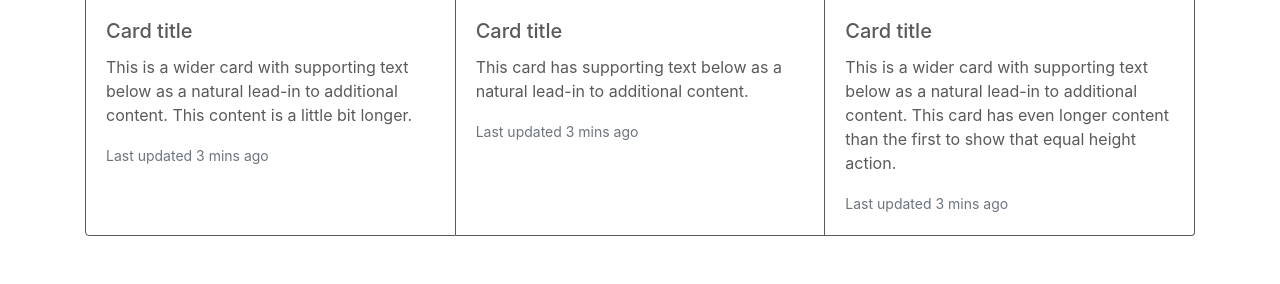
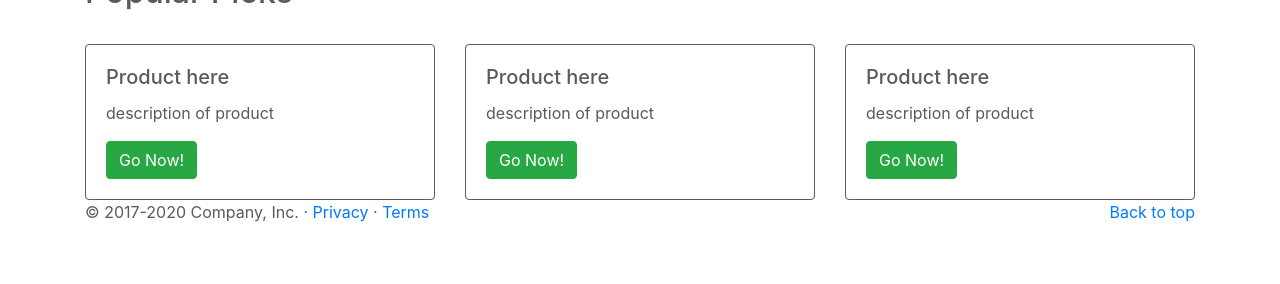
Before and after one commit to userplusplus/IT6041Web, a Django app: page / in a window 1280 px wide. Shown: the part 1149-1433 px from the top of the page. After the commit the page ends 1371 px from the top, so only its background shows below. Run offline with Django 3.2, Linux system fonts and the light colour scheme; some libraries are stand-ins or nearby versions.

Commit message:
Home page Carousel and Cards
Updated carousel so each img can link to a landing page. Need to do landing page
Updated cards to show how it will look and what links  are connected to that card. Links still need to set up (ListView probably)

```diff
--- a/IT6041App/static/IT6041App/carousel.css
+++ b/IT6041App/static/IT6041App/carousel.css
@@ -45,7 +45,6 @@
   background-color: #737373;
 }
 
-
 .carousel-item {
   height: 40rem;
 }
@@ -54,7 +53,7 @@
   top: 0;
   left: 0;
   min-width: 100%;
-  height: 32rem;
+  height: 36rem;
 }
 
 
--- a/IT6041App/templates/IT6041App/base.html
+++ b/IT6041App/templates/IT6041App/base.html
@@ -49,7 +49,7 @@
           <button class="navbar-toggler" type="button" data-toggle="collapse" data-target="#navbarToggleExternalContent" aria-controls="navbarToggleExternalContent" aria-expanded="false" aria-label="Toggle navigation">
             <span class="navbar-toggler-icon"></span>
           </button>
-            <h1>Greenworld's</h1>
+            <h1 style="text-align:center;">Greenworld's</h1>
           <form class="form-inline mt-2 mt-md-0">
             <input class="form-control mr-sm-2" type="text" placeholder="Search" aria-label="Search">
             <button class="btn btn-outline-success my-2 my-sm-0" type="submit">Search</button>
--- a/IT6041App/templates/IT6041App/index.html
+++ b/IT6041App/templates/IT6041App/index.html
@@ -18,10 +18,11 @@
         <svg class="bd-placeholder-img" width="100%" height="100%" xmlns="http://www.w3.org/2000/svg" preserveAspectRatio="xMidYMid slice" focusable="false" role="img"><rect width="100%" height="100%" fill="white"/></svg>
         <div class="container">
           <div class="carousel-caption text-center">
-            <h1>All Purpose Cleaner Grapefruit & Mint 500ml</h1>
-            <img src="{% static '/Product_1.jpg' %}" width="200" height="340">
-            <p>Eco Planet use plant based ingredients and couple them with the latest technologies</p>
-            <p>to ensure a superior clean while still protecting our planet.</p>
+            <a href="#" target="_blank">
+              <img src="{% static '/Product_1.jpg' %}" width="300" height="420">
+            </a>
+            <h4>All Purpose Cleaner Grapefruit & Mint 500ml</h4>
+            <p>Eco Planet use plant based ingredients and couple them with the latest technologies to ensure a superior clean while still protecting our planet.</p>
           </div>
         </div>
       </div>
@@ -29,19 +30,23 @@
         <svg class="bd-placeholder-img" width="100%" height="100%" xmlns="http://www.w3.org/2000/svg" preserveAspectRatio="xMidYMid slice" focusable="false" role="img"><rect width="100%" height="100%" fill="white"/></svg>
         <div class="container">
           <div class="carousel-caption">
-            <h1>Another example headline.</h1>
-            <p>Cras justo odio, dapibus ac facilisis in, egestas eget quam. Donec id elit non mi porta gravida at eget metus. Nullam id dolor id nibh ultricies vehicula ut id elit.</p>
-            <p><a class="btn btn-lg btn-primary" href="#" role="button">Learn more</a></p>
+            <a href="#" target="_blank">
+              <img src="{% static '/Natural-Wood-Bed-Frame-2.jpg' %}" width="550" height="340">
+            </a>
+            <h4>Eco Wood Bed Frame</h4>
+            <p>Made from 100% reclaimed wood, eco-conscious materials and environmentally conscious manufacturing. Our Natural Wood Bed Frame is handmade in our Auckland shop, finished in Rustic Raw with a zero-VOC sealant. It assembles without tools. </p>
            </div>
         </div>
       </div>
        <div class="carousel-item">
         <svg class="bd-placeholder-img" width="100%" height="100%" xmlns="http://www.w3.org/2000/svg" preserveAspectRatio="xMidYMid slice" focusable="false" role="img"><rect width="100%" height="100%" fill="white"/></svg>
         <div class="container">
-          <div class="carousel-caption text-right">
-            <h1>One more for good measure.</h1>
-            <p>Cras justo odio, dapibus ac facilisis in, egestas eget quam. Donec id elit non mi porta gravida at eget metus. Nullam id dolor id nibh ultricies vehicula ut id elit.</p>
-            <p><a class="btn btn-lg btn-primary" href="#" role="button">Browse gallery</a></p>
+          <div class="carousel-caption">
+            <a href="#" target="_blank">
+             <img src="{% static '/hoodie.jpg' %}" width="350" height="340">
+            </a>
+            <h4>Slub Pullover Hoodie Tee </h4>
+            <p>This comfortable long shirt hoodie is made from 100% organic cotton, ensuring the sustainability of this product. Comfortable, snug and perfect for lightweight layering.</p>
            </div>
         </div>
       </div>
@@ -65,61 +70,70 @@
     <h2>Popular Categories</h2>
     <br>
 
-    <div class="card-group">
+     <div class="row">
+      <div class="col-sm-4">
         <div class="card">
-        <img src="..." class="card-img-top" alt="...">
           <div class="card-body">
-          <h5 class="card-title">Card title</h5>
-          <p class="card-text">This is a wider card with supporting text below as a natural lead-in to additional content. This content is a little bit longer.</p>
-          <p class="card-text"><small class="text-muted">Last updated 3 mins ago</small></p>
+            <h5 class="card-title">Clothing</h5>
+            <p class="card-text">Check out our range sustainable clothing items. This will bring up a listview of clothing products</p>
+            <a href="#" class="btn btn-success">Go Now!</a>
           </div>
         </div>
+      </div>
+      <div class="col-sm-4">
         <div class="card">
-        <img src="..." class="card-img-top" alt="...">
           <div class="card-body">
-          <h5 class="card-title">Card title</h5>
-          <p class="card-text">This card has supporting text below as a natural lead-in to additional content.</p>
-          <p class="card-text"><small class="text-muted">Last updated 3 mins ago</small></p>
+            <h5 class="card-title">Furniture</h5>
+            <p class="card-text">Check out our range sustainable furniture items.This will bring up a listview of furniture products</p>
+            <a href="#" class="btn btn-success">Go Now!</a>
           </div>
         </div>
+     </div>
+     <div class="col-sm-4">
         <div class="card">
-        <img src="..." class="card-img-top" alt="...">
           <div class="card-body">
-          <h5 class="card-title">Card title</h5>
-          <p class="card-text">This is a wider card with supporting text below as a natural lead-in to additional content. This card has even longer content than the first to show that equal height action.</p>
-          <p class="card-text"><small class="text-muted">Last updated 3 mins ago</small></p>
+            <h5 class="card-title">All</h5>
+            <p class="card-text">Check out all our sustainable products that will help you in your journey. This will bring up a listview of all products</p>
+            <a href="#" class="btn btn-success">Go Now!</a>
+          </div>
+        </div>
      </div>
     </div>
   </div>
   <br>
   <br>
-    <div class="container marketing">
+
+  <div class="container popular">
     <h2>Popular Picks</h2>
     <br>
-      <!-- Three columns of text below the carousel -->
-      <div class="card-group">
+
+     <div class="row">
+      <div class="col-sm-4">
         <div class="card">
-        <img src="..." class="card-img-top" alt="...">
           <div class="card-body">
-          <h5 class="card-title">Card title</h5>
-          <p class="card-text">This is a wider card with supporting text below as a natural lead-in to additional content. This content is a little bit longer.</p>
-          <p class="card-text"><small class="text-muted">Last updated 3 mins ago</small></p>
+            <h5 class="card-title">Product here</h5>
+            <p class="card-text">description of product</p>
+            <a href="#" class="btn btn-success">Go Now!</a>
           </div>
         </div>
+      </div>
+      <div class="col-sm-4">
         <div class="card">
-        <img src="..." class="card-img-top" alt="...">
           <div class="card-body">
-          <h5 class="card-title">Card title</h5>
-          <p class="card-text">This card has supporting text below as a natural lead-in to additional content.</p>
-          <p class="card-text"><small class="text-muted">Last updated 3 mins ago</small></p>
+            <h5 class="card-title">Product here</h5>
+            <p class="card-text">description of product</p>
+            <a href="#" class="btn btn-success">Go Now!</a>
           </div>
         </div>
+     </div>
+     <div class="col-sm-4">
         <div class="card">
-        <img src="..." class="card-img-top" alt="...">
           <div class="card-body">
-          <h5 class="card-title">Card title</h5>
-          <p class="card-text">This is a wider card with supporting text below as a natural lead-in to additional content. This card has even longer content than the first to show that equal height action.</p>
-          <p class="card-text"><small class="text-muted">Last updated 3 mins ago</small></p>
+            <h5 class="card-title">Product here</h5>
+            <p class="card-text">description of product</p>
+            <a href="#" class="btn btn-success">Go Now!</a>
+          </div>
+        </div>
      </div>
    </div>
   </div>
```
Also changed, not shown: IT6041App/static/Natural-Wood-Bed-Frame-2.jpg (added), IT6041App/static/hoodie.jpg (added). Lines whose indentation alone changed are shown as unchanged.
